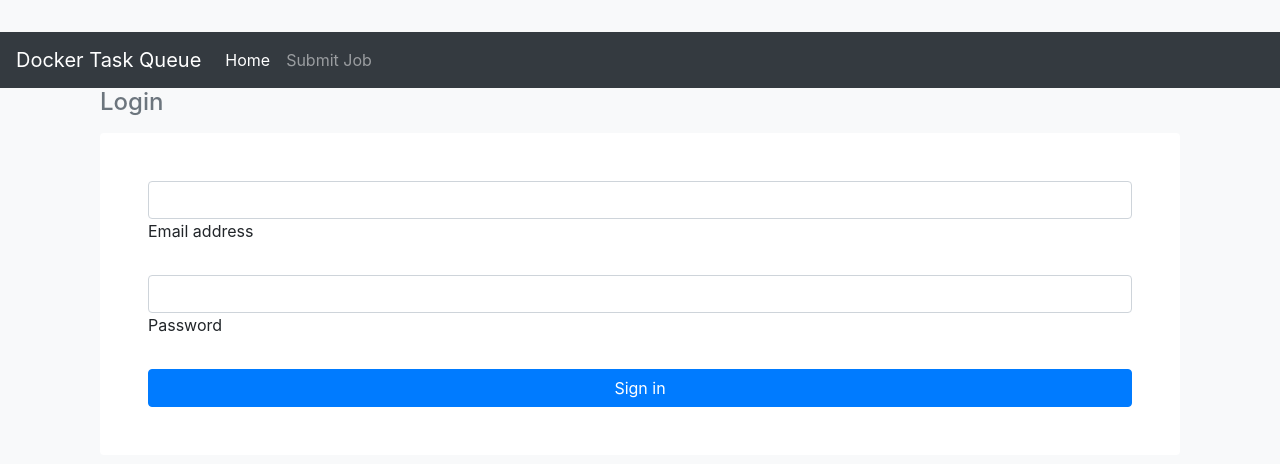
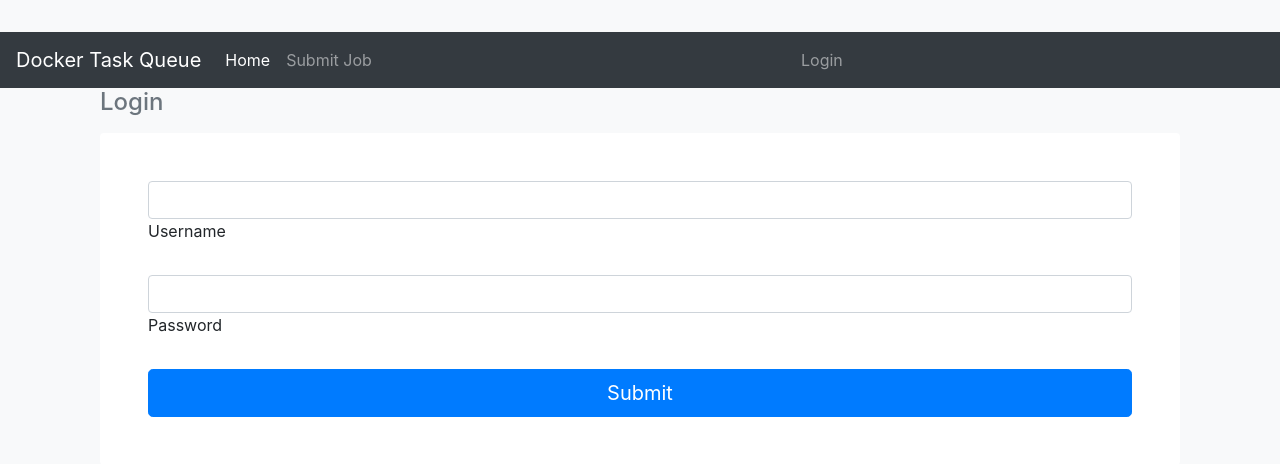
Before and after one commit to mrcabbage972/llama_sherpa, a FastAPI app: page /login in a window 1280 px wide. Shown: the top 464 px of the page. Run offline with FastAPI, Linux system fonts and the light colour scheme; parts of the project's set-up code (start-up, migrations or seed data) failed here and were passed over; some libraries are stand-ins or nearby versions.

Commit message:
Login now works

```diff
--- a/main.py
+++ b/main.py
@@ -9,7 +9,7 @@ from fastapi.security import OAuth2PasswordRequestForm
 from fastapi_login.exceptions import InvalidCredentialsException
 from pydantic import BaseModel
 from starlette import status
-from starlette.responses import JSONResponse
+from starlette.responses import JSONResponse, RedirectResponse
 from starlette.staticfiles import StaticFiles
 from starlette.templating import Jinja2Templates
 
@@ -125,6 +125,7 @@ def list_tasks():
 def login(request: Request):
     return templates.TemplateResponse("login.html", context={"request": request})
 
+
 @app.post('/login')
 def login(data: OAuth2PasswordRequestForm = Depends()):
     username = data.username
--- a/templates/_base.html
+++ b/templates/_base.html
@@ -10,6 +10,14 @@
     <meta name="viewport" content="width=device-width,initial-scale=1">
     <!-- styles -->
     <link rel="stylesheet" href="https://cdn.jsdelivr.net/npm/bootstrap@4.5.3/dist/css/bootstrap.min.css">
+        <!-- Font Awesome CSS -->
+    <link rel='stylesheet' href='https://maxcdn.bootstrapcdn.com/font-awesome/4.2.0/css/font-awesome.min.css'>
+    <!-- jQuery -->
+    <script src='https://cdnjs.cloudflare.com/ajax/libs/jquery/2.1.3/jquery.min.js'></script>
+    <!-- Bootstrap JS -->
+    <script src='https://maxcdn.bootstrapcdn.com/bootstrap/3.3.4/js/bootstrap.min.js'></script>
+
+
     <link href="{{url_for('static', path='/main.css')}}" rel="stylesheet" media="screen">
     {% block css %}{% endblock %}
   </head>
--- a/templates/login.html
+++ b/templates/login.html
@@ -9,17 +9,17 @@
           <h4 class="d-flex justify-content-between align-items-center mb-3">
         <span class="text-muted">Login</span>
       </h4>
-              <form class="bg-white rounded shadow-5-strong p-5">
+              <form class="bg-white rounded shadow-5-strong p-5"  method="post">
                 <!-- Email input -->
                 <div class="form-outline mb-4">
-                  <input type="email" id="form1Example1" class="form-control" />
-                  <label class="form-label" for="form1Example1">Email address</label>
+                  <input type="text" id="username" name="username" class="form-control" />
+                  <label class="form-label" for="username">Username</label>
                 </div>
 
                 <!-- Password input -->
                 <div class="form-outline mb-4">
-                  <input type="password" id="form1Example2" class="form-control" />
-                  <label class="form-label" for="form1Example2">Password</label>
+                  <input type="password" id="password"  name="password" class="form-control" />
+                  <label class="form-label" for="password">Password</label>
                 </div>
 
                 <!-- 2 column grid layout for inline styling -->
@@ -41,7 +41,8 @@
                 </div>-->
 
                 <!-- Submit button -->
-                <button type="submit" class="btn btn-primary btn-block">Sign in</button>
+                  <input type="submit" class="btn btn-primary btn-lg btn-block" value="Submit">
+
               </form>
             </div>
 
--- a/templates/navbar.html
+++ b/templates/navbar.html
@@ -1,4 +1,4 @@
-<nav class="navbar navbar-expand-lg navbar-dark bg-dark">
+<nav class="navbar navbar-expand navbar-dark bg-dark">
   <a class="navbar-brand" href="#">Docker Task Queue</a>
  <button class="navbar-toggler" type="button" data-toggle="collapse" data-target="#navbarTogglerDemo02" aria-controls="navbarTogglerDemo02" aria-expanded="false" aria-label="Toggle navigation">
     <span class="navbar-toggler-icon"></span>
@@ -6,7 +6,7 @@
 
 
 
- <div class="collapse navbar-collapse" id="navbarNav">
+ <div class="collapse navbar-collapse order-1" id="navbarNav">
    <ul class="navbar-nav mr-auto mt-2 mt-lg-0">
       <li class="nav-item active">
         <a class="nav-link" href="/">Home<span class="sr-only">(current)</span></a>
@@ -14,6 +14,14 @@
       <li class="nav-item">
         <a class="nav-link" href="/submit">Submit Job</a>
       </li>
+
     </ul>
   </div>
+    <div class="navbar-collapse order-3">
+        <ul class="navbar-nav mr-auto mt-2 mt-lg-0">
+            <li class="nav-item">
+                <a class="nav-link" href="/login">Login</a>
+            </li>
+        </ul>
+    </div>
 </nav>
```
